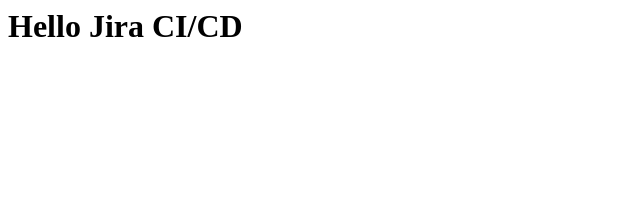
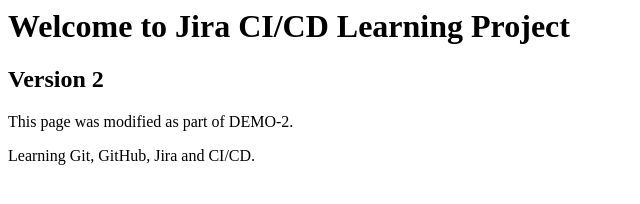
Before and after one commit to ARamakrishnaReddy/jira-demo-project, a plain HTML site: page index.html in a window 1280 px wide. Shown: the whole page, without its empty margins (0-640 px from the left). Drawn offline with Linux system fonts and the light colour scheme.

Commit message:
DEMO-2 Updated welcome page

```diff
--- a/index.html
+++ b/index.html
@@ -1,5 +1,18 @@
 <html>
+<head>
+    <title>Jira Demo Project</title>
+</head>
 <body>
-<h1>Hello Jira CI/CD</h1>
+    <h1>Welcome to Jira CI/CD Learning Project</h1>
+
+    <h2>Version 2</h2>
+
+    <p>
+        This page was modified as part of DEMO-2.
+    </p>
+
+    <p>
+        Learning Git, GitHub, Jira and CI/CD.
+    </p>
 </body>
 </html>
```
